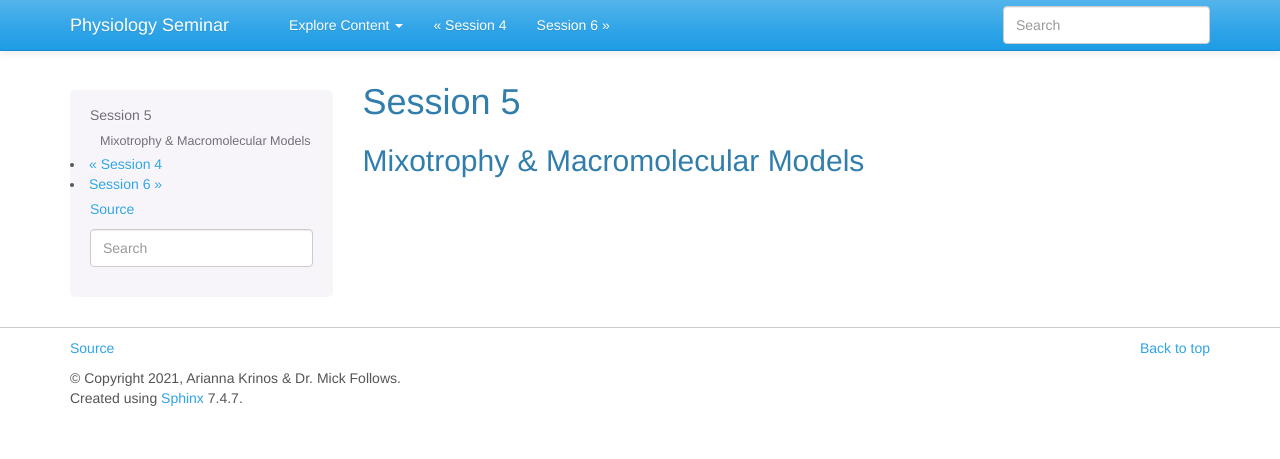
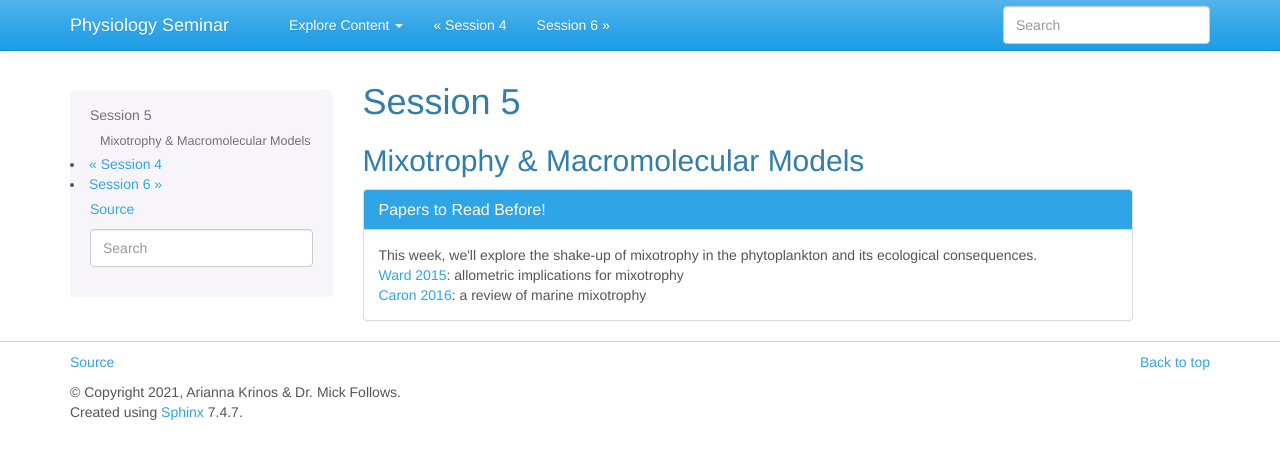
Before and after one commit to akrinos/2021-phyto-phys, a Sphinx documentation site: the page built from docs/week-six.md, in a window 1280 px wide. Shown: the top 459 px of the page. Built offline with Sphinx 7.4.7, drawn with Linux system fonts in a browser that asks for light colours.

Commit message:
Adding session 5

```diff
--- a/docs/week-six.md
+++ b/docs/week-six.md
@@ -1,2 +1,13 @@
 # Session 5
 ## Mixotrophy & Macromolecular Models
+
+<div class="panel panel-primary">
+  <div class="panel-heading">
+    <h3 class="panel-title">Papers to Read Before!</h3>
+  </div>
+  <div class="panel-body">
+      This week, we'll explore the shake-up of mixotrophy in the phytoplankton and its ecological consequences.<br>
+      <a href="https://2021-phyto-phys.readthedocs.io/en/latest/_literature/session5/ward2015.pdf">Ward 2015</a>: allometric implications for mixotrophy<br>
+      <a href="https://2021-phyto-phys.readthedocs.io/en/latest/_literature/session5/caron2016.pdf">Caron 2016</a>: a review of marine mixotrophy
+  </div>
+</div>
```
Also changed, not shown: docs/week-twelve.md (+1 -1 lines), 4 other files.
